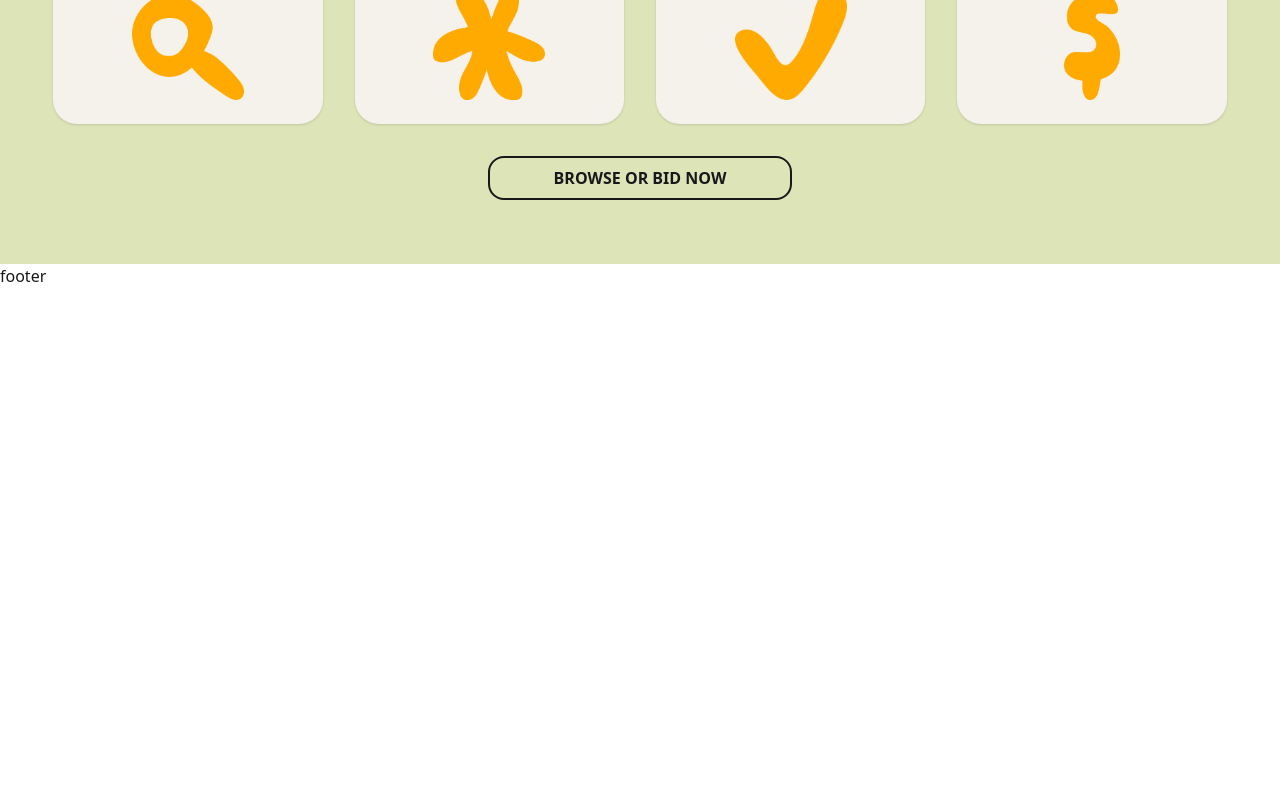
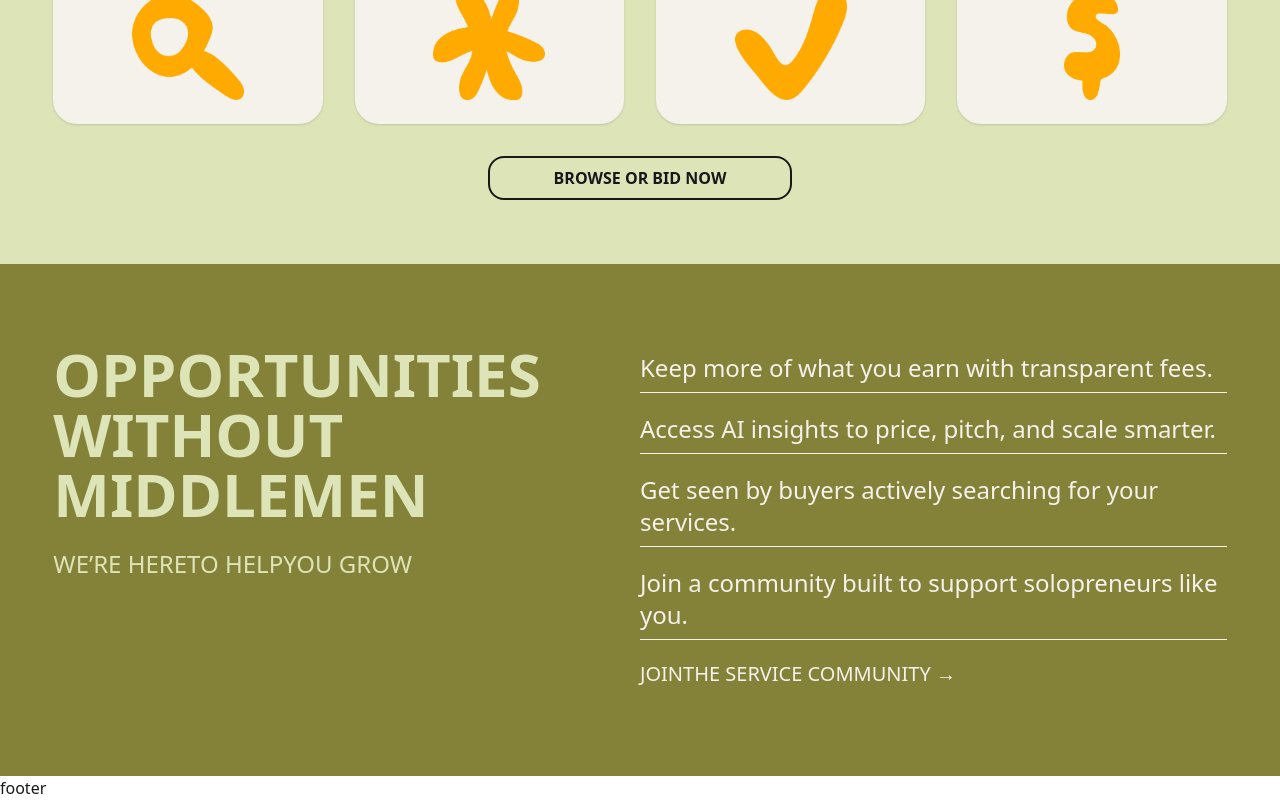
Before and after one commit to Takmim00/chas-kix, a React (Vite) app: page / in a window 1280 px wide. Shown: the part 1096-1896 px from the top of the page. Before the commit the page ends 1384 px from the top, so only its background shows below. Built offline with nearby package versions, Linux system fonts and the light colour scheme.

Commit message:
opportunities section added

```diff
--- a/src/components/Home.jsx
+++ b/src/components/Home.jsx
@@ -1,12 +1,14 @@
 import React from 'react';
 import Banner from './Banner';
 import SearchBid from './SearchBid';
+import Opportunities from './Opportunities';
 
 const Home = () => {
     return (
         <div>
             <Banner/>
             <SearchBid/>
+            <Opportunities/>
         </div>
     );
 };
--- /dev/null
+++ b/src/components/Opportunities.jsx
@@ -0,0 +1,35 @@
+const Opportunities = () => {
+  return (
+    <div className="bg-[#848239]">
+      <div className="grid grid-cols-2 w-11/12 mx-auto py-20">
+        <div>
+          <h1 className="text-6xl font-bold text-[#DDE4B8]">
+            OPPORTUNITIES <br />
+            WITHOUT <br />
+            MIDDLEMEN
+          </h1>
+          <p className="text-[#DDE4B8] text-2xl font-normal pt-6">
+            WE’RE HERETO HELPYOU GROW
+          </p>
+        </div>
+        <div className="text-[#F5F1EB] space-y-3 ">
+          <p className="border-b text-2xl py-2">
+            Keep more of what you earn with transparent fees.
+          </p>
+          <p className="border-b text-2xl py-2">
+            Access AI insights to price, pitch, and scale smarter.
+          </p>
+          <p className="border-b text-2xl py-2">
+            Get seen by buyers actively searching for your services.
+          </p>
+          <p className="border-b text-2xl py-2">
+            Join a community built to support solopreneurs like you.
+          </p>
+          <p className=" text-xl py-2">JOINTHE SERVICE COMMUNITY →</p>
+        </div>
+      </div>
+    </div>
+  );
+};
+
+export default Opportunities;
```
